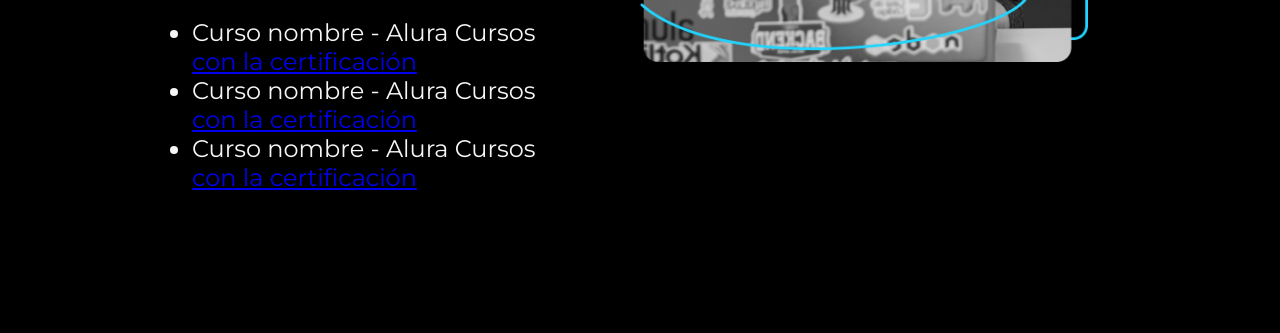
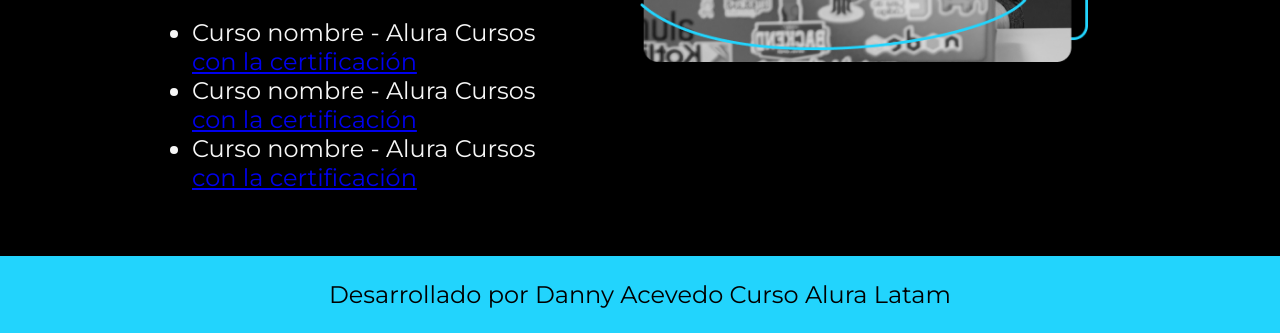
Before and after one commit to Dannyxpx/portafolio_, a plain HTML site: page currilum.html in a window 1280 px wide. Shown: the part 666-999 px from the top of the page. Before the commit the page ends 922 px from the top, so only its background shows below. Drawn offline with nearby package versions, Linux system fonts and the light colour scheme.

Commit message:
se le agrega  </footer>

```diff
--- a/currilum.html
+++ b/currilum.html
@@ -44,3 +44,6 @@
     </section>
         <img class="presentacion__imagen" src="./assets/Imagem.png" alt="Foto de Ana García desarrolando un proyecto">
 </main>
+<footer class="footer">
+    <p>Desarrollado por Danny Acevedo Curso Alura Latam</p>
+</footer>
```
